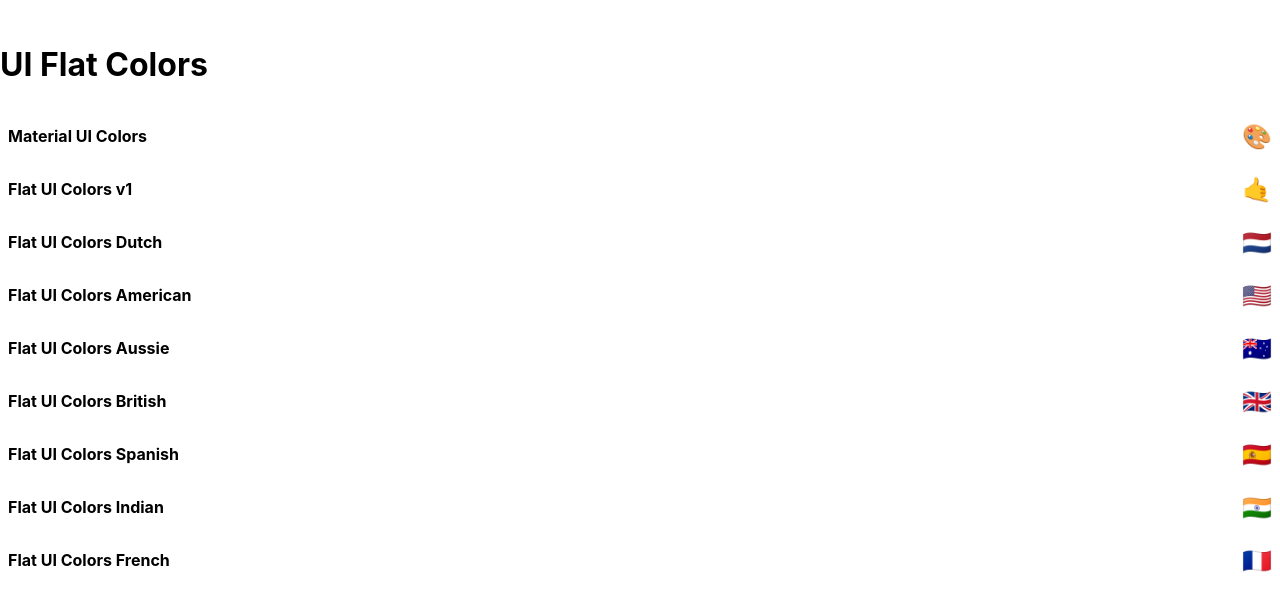
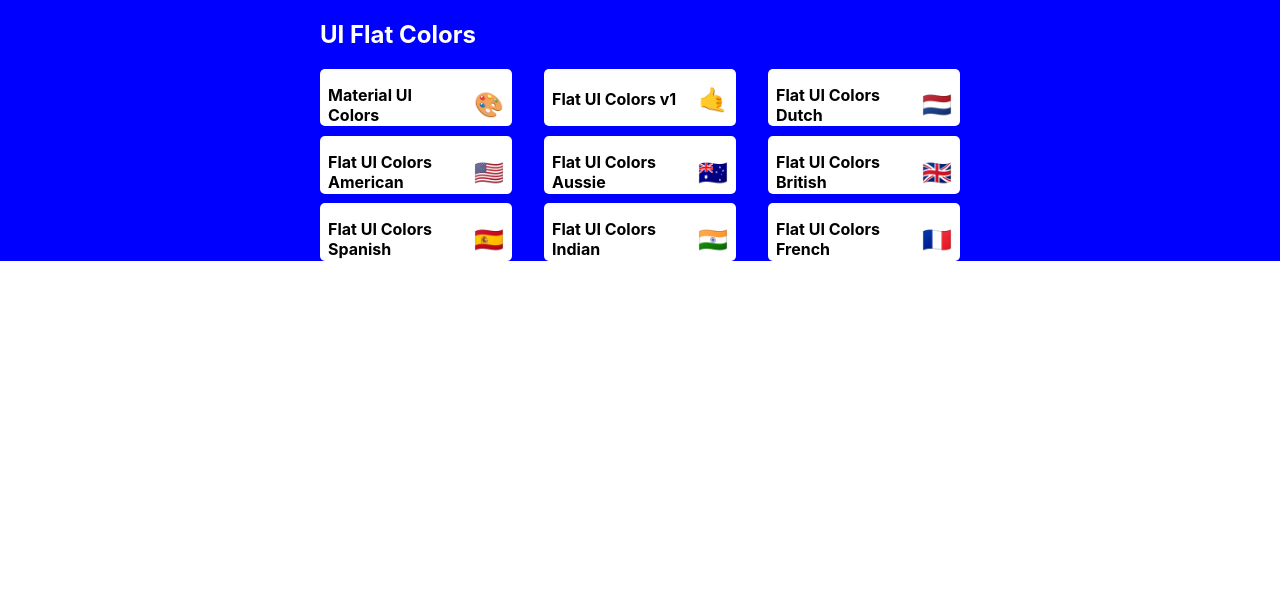
Before and after one commit to marinakosova/colors-react-app, a React (Create React App) app: page / in a window 1280 px wide. Shown: the top 610 px of the page. Built offline with nearby package versions, Linux system fonts and the light colour scheme.

Commit message:
feat: start styling PaletteList

```diff
--- a/src/PaletteList.js
+++ b/src/PaletteList.js
@@ -1,21 +1,57 @@
 import React, { Component } from 'react';
 import MiniPalette from './MiniPalette';
 import { Link } from 'react-router-dom';
+import { withStyles } from '@material-ui/styles';
+
+const styles = {
+    root: {
+        height: "100%",
+        backgroundColor: "blue",
+        display: "flex",
+        alignItems: "flex-start",
+        justifyContent: "center"
+    },
+    container: {
+        width: "50%",
+        display: "flex",
+        alignItems: "flex-start",
+        flexDirection: "column",
+        flexWrap: "wrap"
+    },
+    nav: {
+        width: "100%",
+        display: "flex",
+        justifyContent: "space-between",
+        color: "white"
+    },
+    palettes: {
+        width: "100%",
+        boxSizing: "border-box",
+        display: "grid",
+        gridTemplateColumns: "repeat(3, 30%)",
+        gridGap: "5%"
+    }
+};
 
 class PaletteList extends Component {
     render() {
-        const { palettes } = this.props;
+        const { palettes, classes } = this.props;
         console.log(palettes)
         return (
-            <div>
-                <MiniPalette />
-                <h1>UI Flat Colors</h1>
-                {palettes.map(palette => (
-                    <MiniPalette {...palette} />
-                ))}
+            <div className={classes.root}>
+                <div className={classes.container}>
+                    <nav className={classes.nav}>
+                        <h1>UI Flat Colors</h1>
+                    </nav>
+                    <div className={classes.palettes}>
+                        {palettes.map(palette => (
+                            <MiniPalette {...palette} />
+                        ))}
+                    </div>
+                </div>
             </div>
         );
     }
 }
 
-export default PaletteList;
+export default withStyles(styles)(PaletteList);
```
